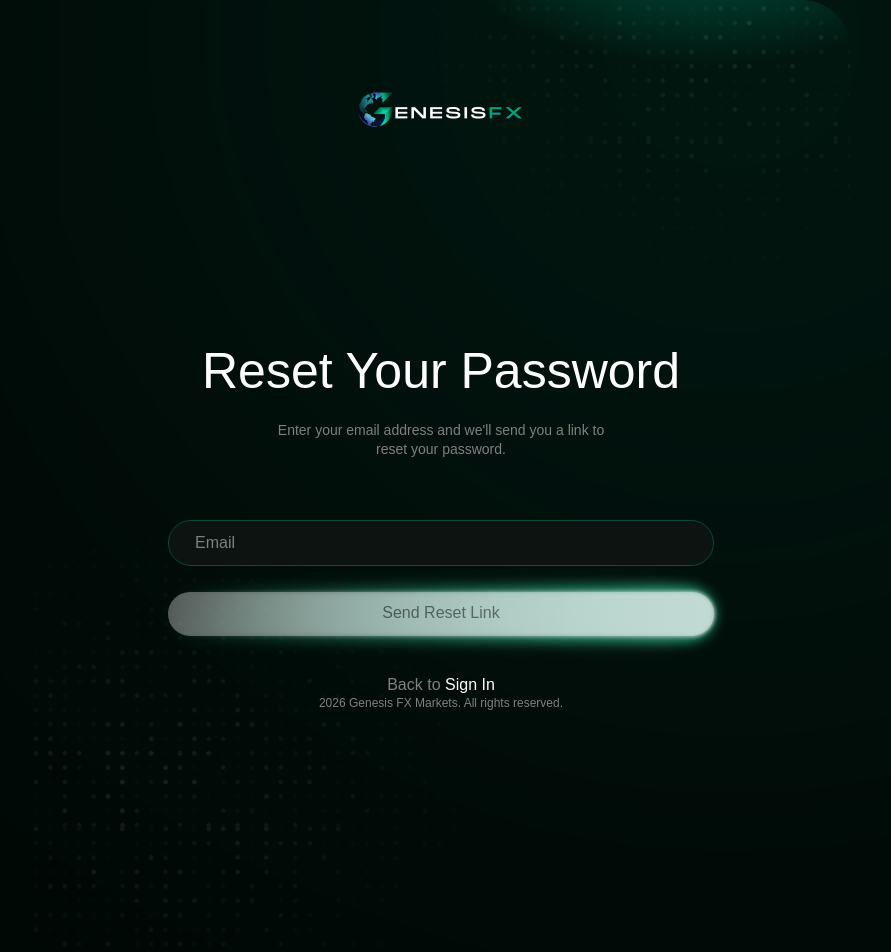
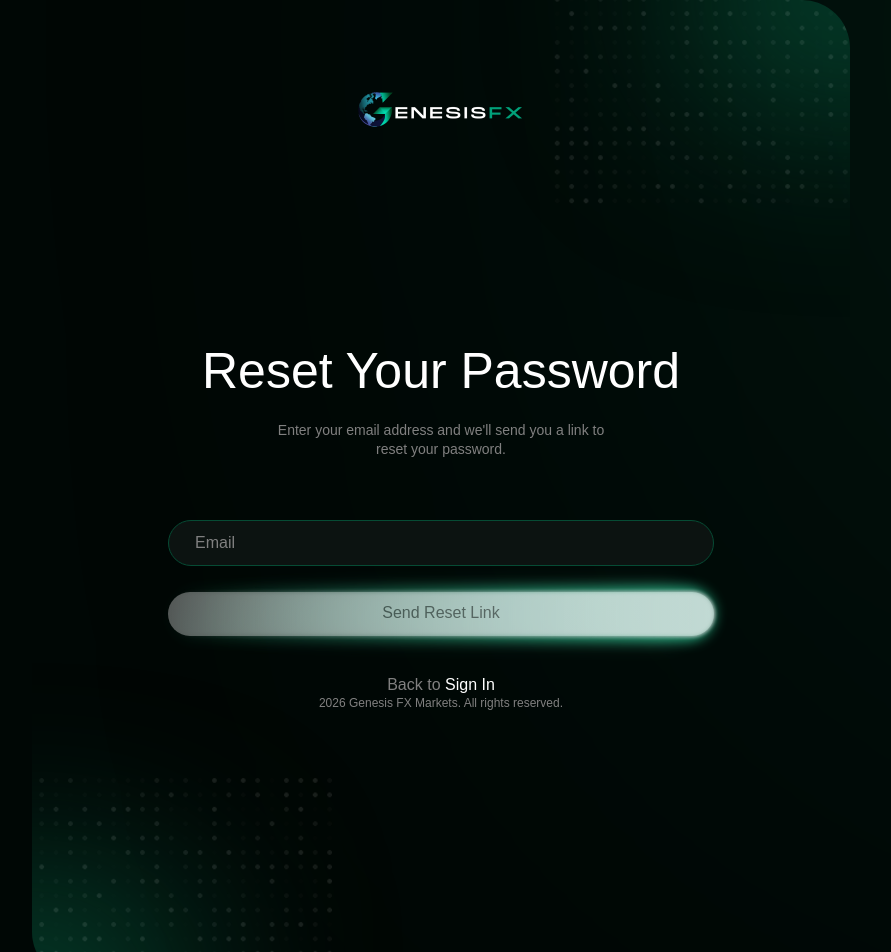
Before and after one commit to Mdx2025/GenesisFxDashboardMDX, a React (Vite) app: page /forgot-password in a window 1280 px wide. Shown: the top 952 px of the page, without its empty margins (199-1090 px from the left). Built offline with nearby package versions, Linux system fonts and the light colour scheme; a web font is replaced by a local one.

Commit message:
fix: use GlowEllipse components + pixel textures only at card corners

```diff
--- a/src/pages/ForgotPasswordPage.tsx
+++ b/src/pages/ForgotPasswordPage.tsx
@@ -1,6 +1,7 @@
 import { useState } from 'react'
 import { Link } from 'react-router-dom'
 import { GlowButton } from '@/components/ui'
+import { GlowEllipse } from '@/components/ui/GlowEllipse'
 import { useFadeIn } from '@/hooks/useFadeIn'
 
 function MailIcon() {
@@ -23,21 +24,35 @@ export default function ForgotPasswordPage() {
   return (
     <div className="min-h-screen bg-gfx-sidebar font-acid relative overflow-hidden flex items-center justify-center">
       {/* Page glow — top right */}
-      <div className="absolute w-[43.6875rem] h-[43.6875rem] -top-[19.4375rem] right-0 rounded-full bg-gfx-green-200 pointer-events-none" style={{ filter: 'blur(25rem)' }} aria-hidden="true" />
+      <div className="absolute w-[43.6875rem] h-[43.6875rem] -top-[19.4375rem] -right-[41.75rem] rounded-full bg-gfx-green-200 pointer-events-none" style={{ filter: 'blur(25.375rem)' }} aria-hidden="true" />
 
       {/* Card — Frame 2085662595 */}
       <div className="relative w-[51.125rem] max-w-[calc(100%-2rem)] min-h-[61.25rem] rounded-[3rem] overflow-hidden">
-        {/* Glow top-right */}
-        <div className="absolute -top-[16.5625rem] right-[-9.375rem] w-[36.6875rem] h-[20.75rem] rounded-full pointer-events-none" style={{ background: 'radial-gradient(ellipse, rgba(0,179,140,0.5) 0%, transparent 70%)' }} aria-hidden="true" />
-        {/* Glow bottom-left */}
-        <div className="absolute -bottom-[20.4375rem] -left-[27.75rem] w-[36.6875rem] h-[20.75rem] rounded-full pointer-events-none" style={{ background: 'radial-gradient(ellipse, rgba(0,179,140,0.5) 0%, transparent 70%)' }} aria-hidden="true" />
-        <div className="absolute -bottom-[18.625rem] -left-[18.625rem] w-[18.4375rem] h-[17.125rem] rounded-full pointer-events-none mix-blend-plus-lighter" style={{ background: 'radial-gradient(ellipse, rgba(64,201,156,0.5) 0%, transparent 70%)' }} aria-hidden="true" />
-        <div className="absolute -bottom-[18.625rem] -left-[18.625rem] w-[18.4375rem] h-[17.125rem] rounded-full pointer-events-none mix-blend-plus-lighter" style={{ background: 'radial-gradient(ellipse, rgba(64,201,156,0.4) 0%, transparent 65%)' }} aria-hidden="true" />
+        {/* GlowEllipse — top right corner */}
+        <GlowEllipse className="-top-[6.25rem] -right-[10rem]" />
+        {/* GlowEllipse — bottom left corner */}
+        <GlowEllipse className="-bottom-[6.25rem] -left-[10rem]" />
 
-        {/* Pixel texture top-right */}
-        <div className="absolute -top-[11.3125rem] -right-[2rem] w-[31.25rem] h-[29.875rem] opacity-20 pointer-events-none" style={{ backgroundImage: 'url(/images/pixels.png)', backgroundSize: '37.5rem', maskImage: 'radial-gradient(ellipse at 70% 40%, black 0%, transparent 70%)', WebkitMaskImage: 'radial-gradient(ellipse at 70% 40%, black 0%, transparent 70%)' }} aria-hidden="true" />
-        {/* Pixel texture bottom-left */}
-        <div className="absolute -bottom-[0.25rem] -left-[2rem] w-[31.25rem] h-[29.875rem] opacity-20 pointer-events-none" style={{ backgroundImage: 'url(/images/pixels.png)', backgroundSize: '37.5rem', maskImage: 'radial-gradient(ellipse at 30% 60%, black 0%, transparent 70%)', WebkitMaskImage: 'radial-gradient(ellipse at 30% 60%, black 0%, transparent 70%)' }} aria-hidden="true" />
+        {/* Pixel texture — top right corner only */}
+        <div
+          className="absolute -top-[2rem] -right-[2rem] w-[20.75rem] h-[14.875rem] opacity-20 pointer-events-none"
+          style={{
+            backgroundImage: 'url(/images/pixels.png)',
+            backgroundSize: '37.5rem',
+            backgroundPosition: 'top left',
+          }}
+          aria-hidden="true"
+        />
+        {/* Pixel texture — bottom left corner only */}
+        <div
+          className="absolute -bottom-[2rem] -left-[2rem] w-[20.75rem] h-[14.875rem] opacity-20 pointer-events-none"
+          style={{
+            backgroundImage: 'url(/images/pixels.png)',
+            backgroundSize: '37.5rem',
+            backgroundPosition: 'bottom right',
+          }}
+          aria-hidden="true"
+        />
 
         {/* Logo — top center */}
         <div className="relative flex justify-center pt-[5.4375rem]">
--- a/src/pages/ResetPasswordPage.tsx
+++ b/src/pages/ResetPasswordPage.tsx
@@ -1,6 +1,7 @@
 import { useState } from 'react'
 import { Link } from 'react-router-dom'
 import { GlowButton } from '@/components/ui'
+import { GlowEllipse } from '@/components/ui/GlowEllipse'
 import { EyeIcon } from '@/components/icons'
 import { useFadeIn } from '@/hooks/useFadeIn'
 
@@ -18,21 +19,35 @@ export default function ResetPasswordPage() {
   return (
     <div className="min-h-screen bg-gfx-sidebar font-acid relative overflow-hidden flex items-center justify-center">
       {/* Page glow — top right */}
-      <div className="absolute w-[43.6875rem] h-[43.6875rem] -top-[19.4375rem] right-0 rounded-full bg-gfx-green-200 pointer-events-none" style={{ filter: 'blur(25rem)' }} aria-hidden="true" />
+      <div className="absolute w-[43.6875rem] h-[43.6875rem] -top-[19.4375rem] -right-[41.75rem] rounded-full bg-gfx-green-200 pointer-events-none" style={{ filter: 'blur(25.375rem)' }} aria-hidden="true" />
 
       {/* Card — Frame 2085662595 */}
       <div className="relative w-[51.125rem] max-w-[calc(100%-2rem)] min-h-[61.25rem] rounded-[3rem] overflow-hidden">
-        {/* Glow top-right */}
-        <div className="absolute -top-[16.5625rem] right-[-9.375rem] w-[36.6875rem] h-[20.75rem] rounded-full pointer-events-none" style={{ background: 'radial-gradient(ellipse, rgba(0,179,140,0.5) 0%, transparent 70%)' }} aria-hidden="true" />
-        {/* Glow bottom-left */}
-        <div className="absolute -bottom-[20.4375rem] -left-[27.75rem] w-[36.6875rem] h-[20.75rem] rounded-full pointer-events-none" style={{ background: 'radial-gradient(ellipse, rgba(0,179,140,0.5) 0%, transparent 70%)' }} aria-hidden="true" />
-        <div className="absolute -bottom-[18.625rem] -left-[18.625rem] w-[18.4375rem] h-[17.125rem] rounded-full pointer-events-none mix-blend-plus-lighter" style={{ background: 'radial-gradient(ellipse, rgba(64,201,156,0.5) 0%, transparent 70%)' }} aria-hidden="true" />
-        <div className="absolute -bottom-[18.625rem] -left-[18.625rem] w-[18.4375rem] h-[17.125rem] rounded-full pointer-events-none mix-blend-plus-lighter" style={{ background: 'radial-gradient(ellipse, rgba(64,201,156,0.4) 0%, transparent 65%)' }} aria-hidden="true" />
+        {/* GlowEllipse — top right corner */}
+        <GlowEllipse className="-top-[6.25rem] -right-[10rem]" />
+        {/* GlowEllipse — bottom left corner */}
+        <GlowEllipse className="-bottom-[6.25rem] -left-[10rem]" />
 
-        {/* Pixel texture top-right */}
-        <div className="absolute -top-[11.3125rem] -right-[2rem] w-[31.25rem] h-[29.875rem] opacity-20 pointer-events-none" style={{ backgroundImage: 'url(/images/pixels.png)', backgroundSize: '37.5rem', maskImage: 'radial-gradient(ellipse at 70% 40%, black 0%, transparent 70%)', WebkitMaskImage: 'radial-gradient(ellipse at 70% 40%, black 0%, transparent 70%)' }} aria-hidden="true" />
-        {/* Pixel texture bottom-left */}
-        <div className="absolute -bottom-[0.25rem] -left-[2rem] w-[31.25rem] h-[29.875rem] opacity-20 pointer-events-none" style={{ backgroundImage: 'url(/images/pixels.png)', backgroundSize: '37.5rem', maskImage: 'radial-gradient(ellipse at 30% 60%, black 0%, transparent 70%)', WebkitMaskImage: 'radial-gradient(ellipse at 30% 60%, black 0%, transparent 70%)' }} aria-hidden="true" />
+        {/* Pixel texture — top right corner only */}
+        <div
+          className="absolute -top-[2rem] -right-[2rem] w-[20.75rem] h-[14.875rem] opacity-20 pointer-events-none"
+          style={{
+            backgroundImage: 'url(/images/pixels.png)',
+            backgroundSize: '37.5rem',
+            backgroundPosition: 'top left',
+          }}
+          aria-hidden="true"
+        />
+        {/* Pixel texture — bottom left corner only */}
+        <div
+          className="absolute -bottom-[2rem] -left-[2rem] w-[20.75rem] h-[14.875rem] opacity-20 pointer-events-none"
+          style={{
+            backgroundImage: 'url(/images/pixels.png)',
+            backgroundSize: '37.5rem',
+            backgroundPosition: 'bottom right',
+          }}
+          aria-hidden="true"
+        />
 
         {/* Logo — top center */}
         <div className="relative flex justify-center pt-[5.4375rem]">
```
Also changed, not shown: 5 other files (tests, documents, lock files or other folders).
